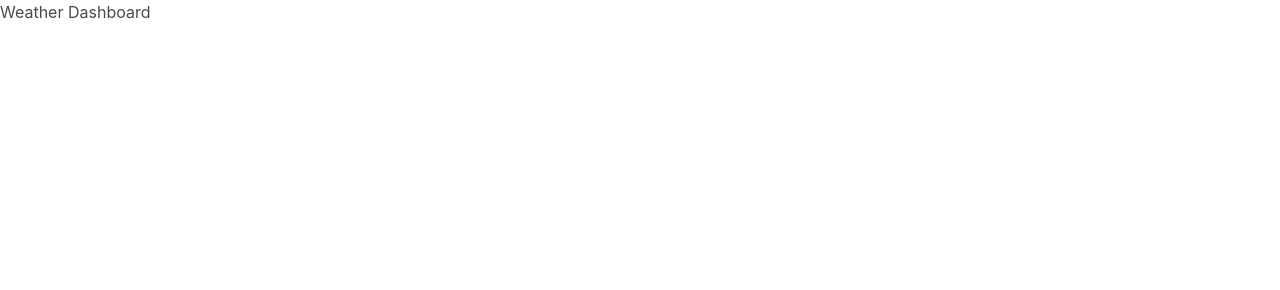
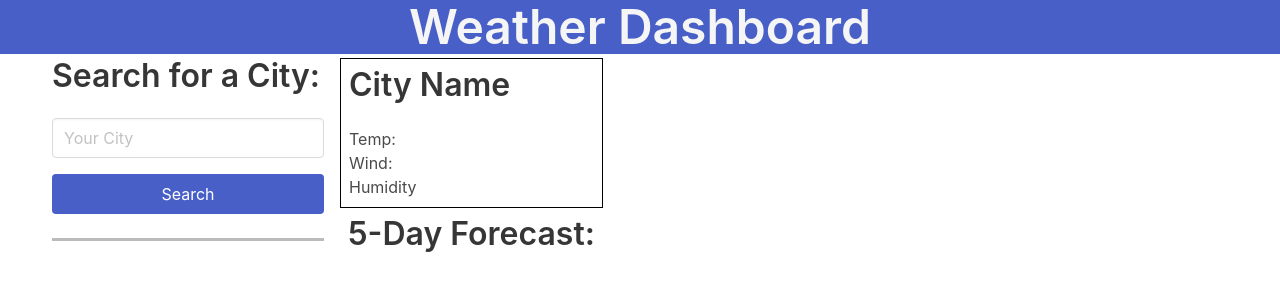
Before and after one commit to leeclaire156/Weather-Dashboard, a plain HTML site: page index.html in a window 1280 px wide. Drawn offline with nearby package versions, Linux system fonts and the light colour scheme.

Commit message:
Adds HTML outline

```diff
--- a/Develop/Assets/style.css
+++ b/Develop/Assets/style.css
@@ -0,0 +1,11 @@
+hr.solid {
+    border-top: 3px solid #bbb;
+}
+
+/* * {
+    border: solid 1px black;
+} */
+
+.today-weather {
+    border: solid 1px black;
+}
--- a/index.html
+++ b/index.html
@@ -7,10 +7,43 @@
     <meta name="viewport" content="width=device-width, initial-scale=1.0">
     <title>Weather Dashboard</title>
     <link rel="stylesheet" href="https://cdn.jsdelivr.net/npm/bulma@0.9.4/css/bulma.min.css">
+    <link rel="stylesheet" href="./Develop/Assets/style.css">
 </head>
 
 <body>
-    <h1>Weather Dashboard</h1>
+    <navbar>
+        <h1 class="title is-1 has-text-centered has-text-light has-background-link">Weather Dashboard</h1>
+    </navbar>
+    <div class="container mt-4">
+        <div class="columns">
+            <column class="is-3 mr-4">
+                <h2 class="title is-3 has-text-dark">Search for a City:</h2>
+                <input class="input search-input" type="text" placeholder="Your City">
+                <button class="button is-link is-fullwidth mt-4 search-btn">Search</button>
+                <hr class="solid">
+                <!--Buttons for each city that was searched has to be here-->
+            </column>
+            <column class="is-9">
+                <div class="today-weather p-2">
+                    <h2 class="title city-name today-date">City Name</h2>
+                    <div class="temp">Temp:</div>
+                    <div class="wind">Wind:</div>
+                    <div class="humidity">Humidity</div>
+                </div>
+                <div class="forecast p-2">
+                    <h3 class="title forecast">5-Day Forecast:</h3>
+                    <div class="weather-cards">
+                        <div class="has-background-grey-dark has-text-white"></div>
+                        <div class="has-background-grey-dark has-text-white"></div>
+                        <div class="has-background-grey-dark has-text-white"></div>
+                        <div class="has-background-grey-dark has-text-white"></div>
+                        <div class="has-background-grey-dark has-text-white"></div>
+                    </div>
+                </div>
+            </column>
+        </div>
+    </div>
+    <script src="./Develop/Assets/script.js"></script>
 </body>
 
 </html>
```
Also changed, not shown: 1 other file.
